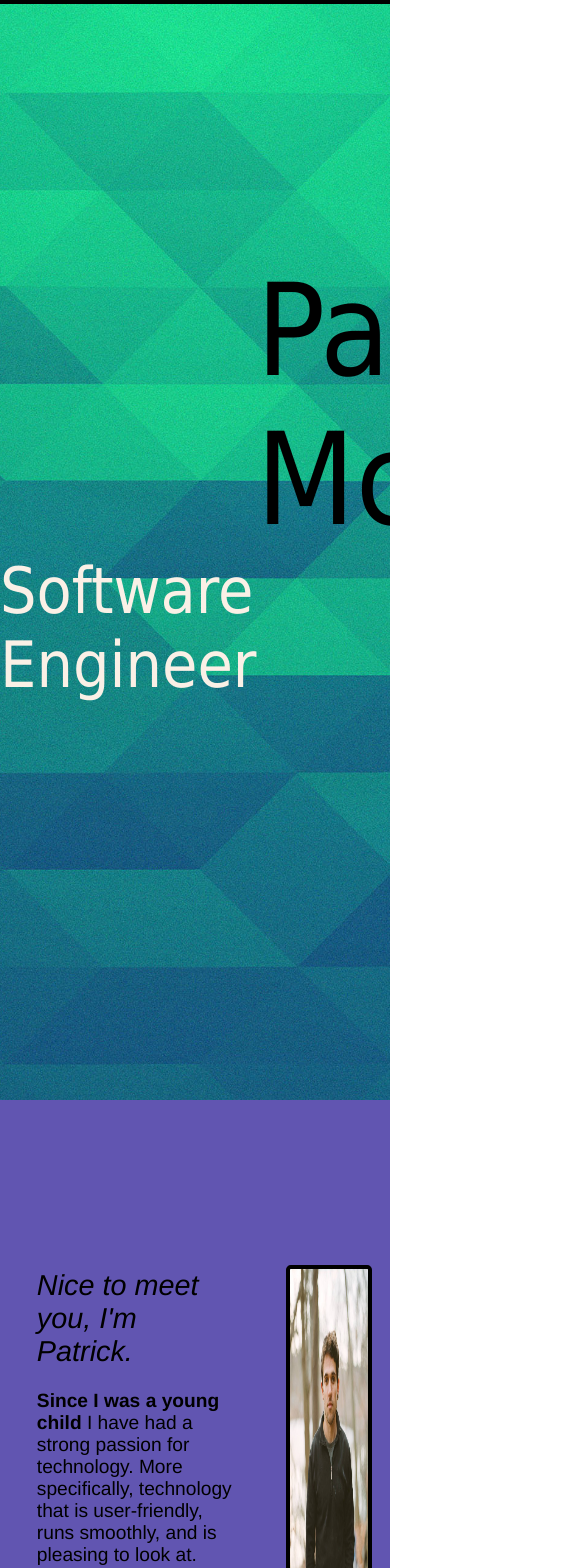
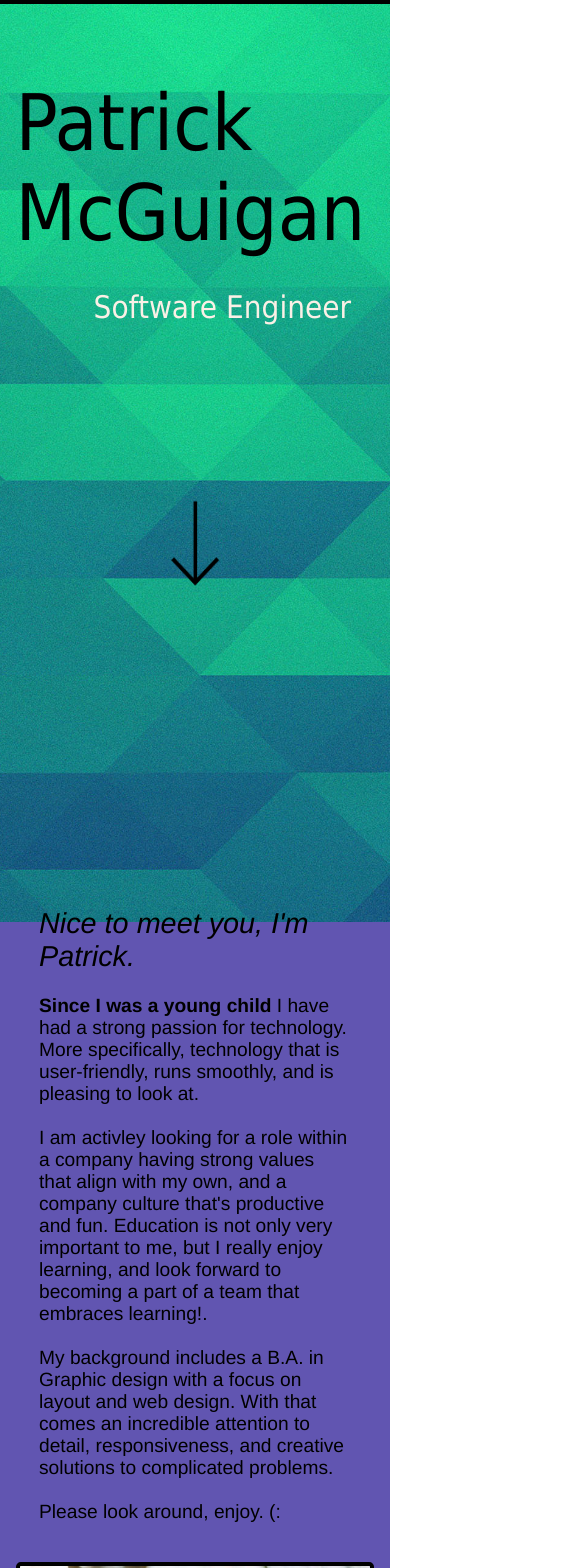
Before and after one commit to pattshreds/portfolio, a React (Create React App) app: page / in a window 390 px wide. Shown: the top 1568 px of the page, 585 px wide, since content can reach past the window. Built offline with nearby package versions, Linux system fonts and the light colour scheme.

Commit message:
mobile friendly

```diff
--- a/src/components/HomePage.js
+++ b/src/components/HomePage.js
@@ -4,30 +4,28 @@ import '../styles/homeStyles.css';
 const HomePage = () => {
     return (
         <>
-            <div id='angleDiv'>
             <div id='homeContainer'>
                 <div id='bioText'>
-                        <i id='introLine'>Nice to meet you, I'm Patrick.</i>{' '}
-                        <br /> <br />
+                    <i id='introLine'>Nice to meet you, I'm Patrick.</i> <br />{' '}
+                    <br />
                     <strong>Since I was a young child</strong> I have had a
-                        strong passion for technology. More specifically,
-                        technology that is user-friendly, runs smoothly, and is
-                        pleasing to look at. <br /> <br />
+                    strong passion for technology. More specifically, technology
+                    that is user-friendly, runs smoothly, and is pleasing to
+                    look at. <br /> <br />
                     I am activley looking for a role within a company having
-                        strong values that align with my own, and a company
-                        culture that's productive and fun. Education is not only
-                        very important to me, but I really enjoy learning, and
-                        look forward to becoming a part of a team that embraces
+                    strong values that align with my own, and a company culture
+                    that's productive and fun. Education is not only very
+                    important to me, but I really enjoy learning, and look
+                    forward to becoming a part of a team that embraces
                     learning!. <br /> <br />
-                        My background includes a B.A. in Graphic design with a
-                        focus on layout and web design. With that comes an
-                        incredible attention to detail, responsiveness, and
-                        creative solutions to complicated problems. <br />
+                    My background includes a B.A. in Graphic design with a focus
+                    on layout and web design. With that comes an incredible
+                    attention to detail, responsiveness, and creative solutions
+                    to complicated problems. <br />
                     <br />
                     Please look around, enjoy. (:
                 </div>
                 <img src='/mylove.jpg' alt='headshot' />
-                </div>
             </div>
         </>
     );
--- a/src/components/ProjectsPage.js
+++ b/src/components/ProjectsPage.js
@@ -9,7 +9,7 @@ const ProjectsPage = () => {
 
     return (
         <>
-            <Parallax bgImage='parallax2.jpeg' strength={800}>
+            <Parallax bgImage='parallax2.jpeg' strength='500'>
                 <div id='pageCont'>
                     <h1 id='projHead'>Projects</h1>
                     {/* PokéSearch project */}
--- a/src/styles/contactStyles.css
+++ b/src/styles/contactStyles.css
@@ -47,7 +47,7 @@
     font-family: helvetica;
 }
 
-#x {
+/* #x {
     position: absolute;
     width: 100px;
     height: 100px;
@@ -55,4 +55,17 @@
     left: 50%;
     top: 50%;
     transform: translate(-50%, -50%);
+} */
+
+@media (max-width: 556px) {
+    #formContainer {
+        margin: 0;
+        padding: 0.5em 0 0.5em 0;
+    }
+    #contactForm input {
+        width: 30em;
+    }
+    #contactForm textarea {
+        width: 30em;
+    }
 }
--- a/src/styles/homeStyles.css
+++ b/src/styles/homeStyles.css
@@ -3,14 +3,13 @@
     justify-content: space-around;
     align-items: center;
     position: relative;
-    height: 80vh;
+    height: 65vh;
     margin: 0;
     background: rgb(97, 85, 177);
 }
 
 img {
-    width: 20%;
-    height: 50%;
+    height: 50vh;
     border: 0.3em solid black;
     border-radius: 0.3em;
 }
@@ -19,11 +18,21 @@ img {
     font-size: 1.2em;
     font-family: helvetica;
     color: black;
-    padding: 1em;
     width: 50%;
-    height: 50%;
 }
 
 #introLine {
     font-size: 1.5em;
 }
+
+@media (max-width: 765px) {
+    #homeContainer {
+        justify-content: center;
+        flex-direction: column;
+        height: 125vh;
+    }
+    #bioText {
+        margin-bottom: 2em;
+        width: 80%;
+    }
+}
--- a/src/styles/projectsStyles.css
+++ b/src/styles/projectsStyles.css
@@ -40,14 +40,15 @@
 .project h1 {
     color: rgb(47, 45, 63);
     margin: 0;
-    font-size: 5em;
+    font-size: 8vw;
 }
 
 #projHead {
     margin: 0;
     text-align: center;
+    font-family: tahoma;
     color: linen;
-    margin: 0.5em auto;
+    margin: 0.3em auto;
 }
 
 #projBtns {
@@ -73,6 +74,27 @@
     cursor: pointer;
 }
 
+@media (max-width: 678px) {
+    #projHead {
+        font-size: 20vw;
+    }
+    .project {
+        padding: 0.5em 1em 1em 1em;
+    }
+    #projBtns {
+        margin-left: 1em;
+    }
+}
+
+@media (max-width: 552px) {
+    .project {
+        padding: 0.5em;
+    }
+    .project p {
+        margin: 1em auto 1em auto;
+    }
+}
+
 /* Animations */
 
 @keyframes btnLinks {
--- a/src/styles/welcomeStyles.css
+++ b/src/styles/welcomeStyles.css
@@ -8,23 +8,42 @@ h1 {
 }
 
 #name {
-    text-align: left;
-    font-size: 8em;
+    font-size: 8vw;
+    margin: 1em auto 0.2em 1.8em;
     font-family: tahoma;
-    margin: 2em auto auto 2em;
 }
 
 #subhead {
-    font-size: 4em;
+    font-size: 4vw;
     font-family: tahoma;
     text-align: right;
-    margin: auto 9em auto auto;
+    margin: 0 11em auto auto;
     color: linen;
 }
 
 #arrow {
     border: 0;
-    width: 10%;
-    height: 20%;
-    margin: 1em auto auto 40em;
+    width: 12vw;
+    height: 16vw;
+    margin: 15vw 0 auto 40vw;
 }
+
+@media (max-width: 765px) {
+    #arrow {
+        width: 20vw;
+        height: 30vw;
+        margin-top: 10em;
+    }
+}
+
+@media (max-width: 556px) {
+    #name {
+        font-size: 20vw;
+        margin: 1em 0 0.2em 0.2em;
+    }
+    #subhead {
+        font-size: 8vw;
+        text-align: left;
+        margin: 1em auto 0 3em;
+    }
+}
```
Lines whose indentation alone changed are shown as unchanged.
